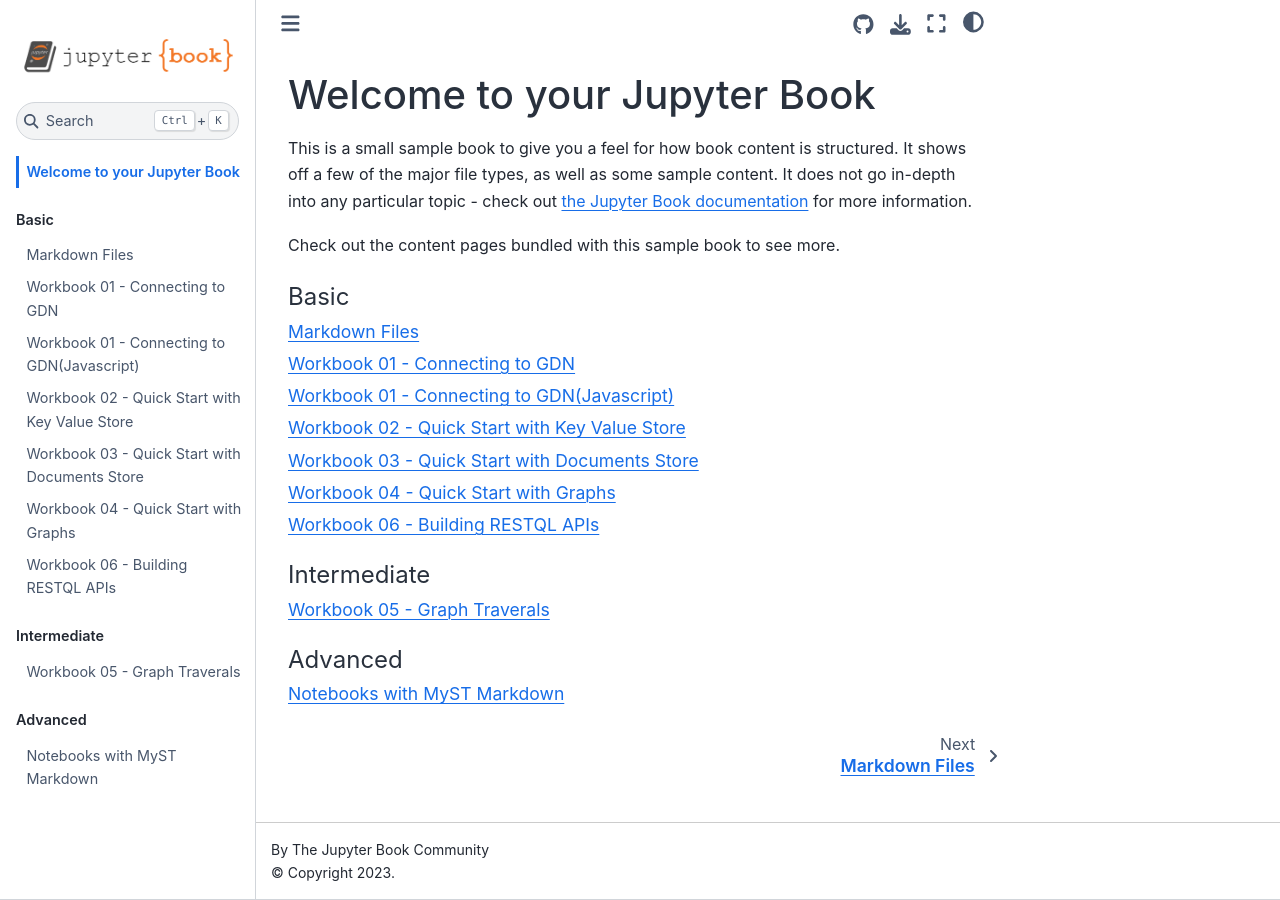
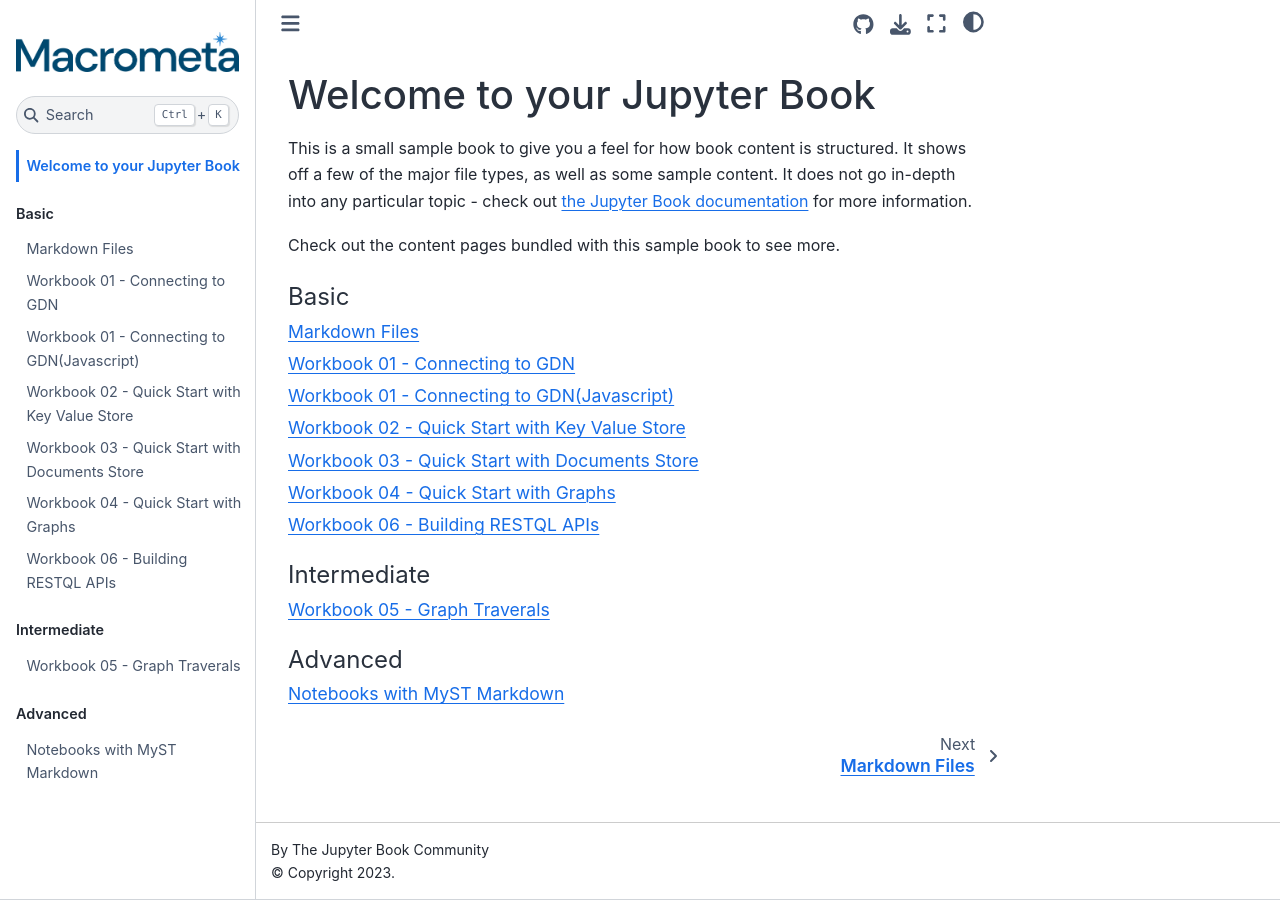
Before and after one commit to Macrometacorp/notebooks, a Jupyter Book: the page built from intro.md, in a window 1280 px wide. Built offline with Jupyter Book 1.0.4 settings and Sphinx 7.4.7 and the Sphinx Book theme 1.1.4, drawn with Linux system fonts in a browser that asks for light colours.

Commit message:
added MM Logo
added mm logo
updated _config.yml

```diff
--- a/_config.yml
+++ b/_config.yml
@@ -3,7 +3,7 @@
 
 title: Quick start guide
 author: The Jupyter Book Community
-logo: logo.png
+logo: logo-moc-blue.png
 
 # Force re-execution of notebooks on each build.
 # See https://jupyterbook.org/content/execute.html
@@ -28,7 +28,7 @@
 repository:
   url: https://github.com/Macrometacorp/docs-cookbook  # Online location of your book
   # path_to_book: docs  # Optional path to your book, relative to the repository root
-  branch: main  # Which branch of the repository should be used when creating links (optional)
+  # branch: master  # Which branch of the repository should be used when creating links (optional)
 
 # Add GitHub buttons to your book
 # See https://jupyterbook.org/customize/config.html#add-a-link-to-your-repository
```
Also changed, not shown: logo-moc-blue.png (added).
